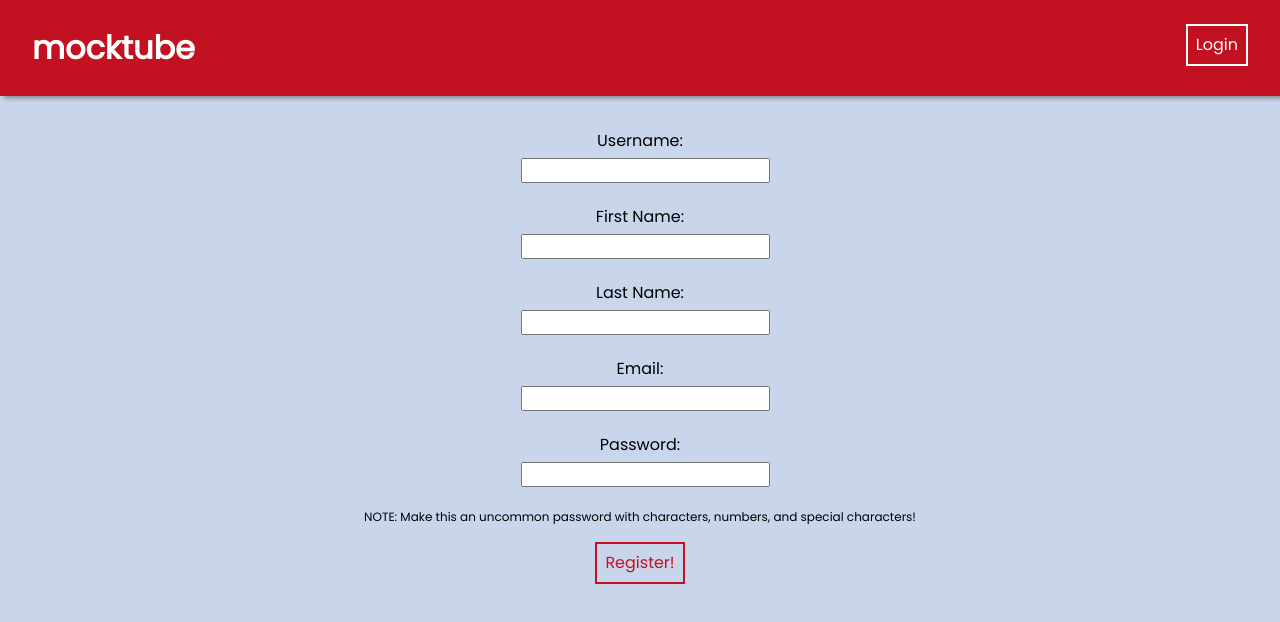
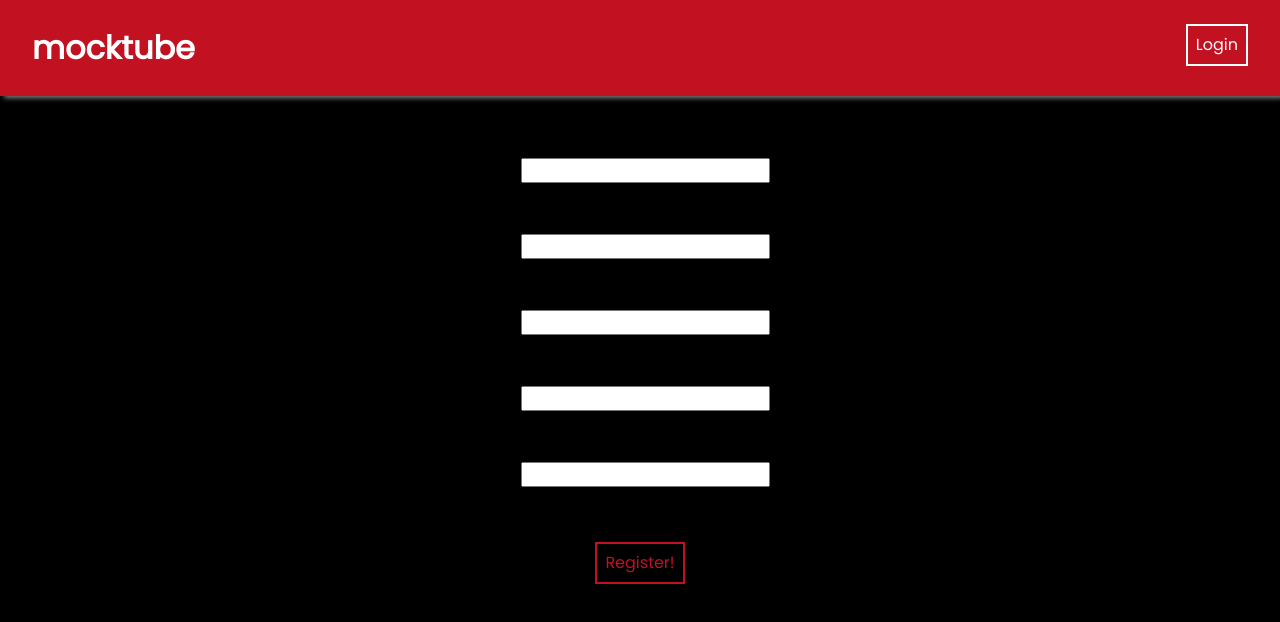
Before and after one commit to Dylan-Lenz/youtubeClone_frontend, a React (Create React App) app in the folder frontend/: page /register in a window 1280 px wide. Shown: the top 622 px of the page. Built offline with nearby package versions, Linux system fonts and the light colour scheme.

Commit message:
Changed Backround Color

```diff
--- a/frontend/src/App.css
+++ b/frontend/src/App.css
@@ -14,7 +14,7 @@ html {
 }
 
 body {
-  background: #c8d5eb;
+  background: black;
 }
 
 p {
--- a/frontend/src/components/Comment/Comment.js
+++ b/frontend/src/components/Comment/Comment.js
@@ -26,7 +26,7 @@ const Comment = ({ text, userName }) => {
           Dislikes: {commentDislikes}
         </p>
           <button value={commentLikes} onClick={handleLikes}>Like</button>
-          <button value={commentDislikes} onClick={handleDislikes}>Like</button>
+          <button value={commentDislikes} onClick={handleDislikes}>DisLike</button>
       </div>
     );
   };
--- a/frontend/src/pages/YouTubePage/YouTubePage.jsx
+++ b/frontend/src/pages/YouTubePage/YouTubePage.jsx
@@ -4,7 +4,6 @@ import React from "react";
 import { useEffect, useState } from "react";
 import axios from "axios";
 import SearchPage from "../SearchPage/SearchPage";
-// import { hardCodedData } from "../SearchPage/hardCodedData";
 import SearchBar from "../../components/SearchBar/SearchBar";
 import VideoPage from "../VideoPage/VideoPage";
 
```
